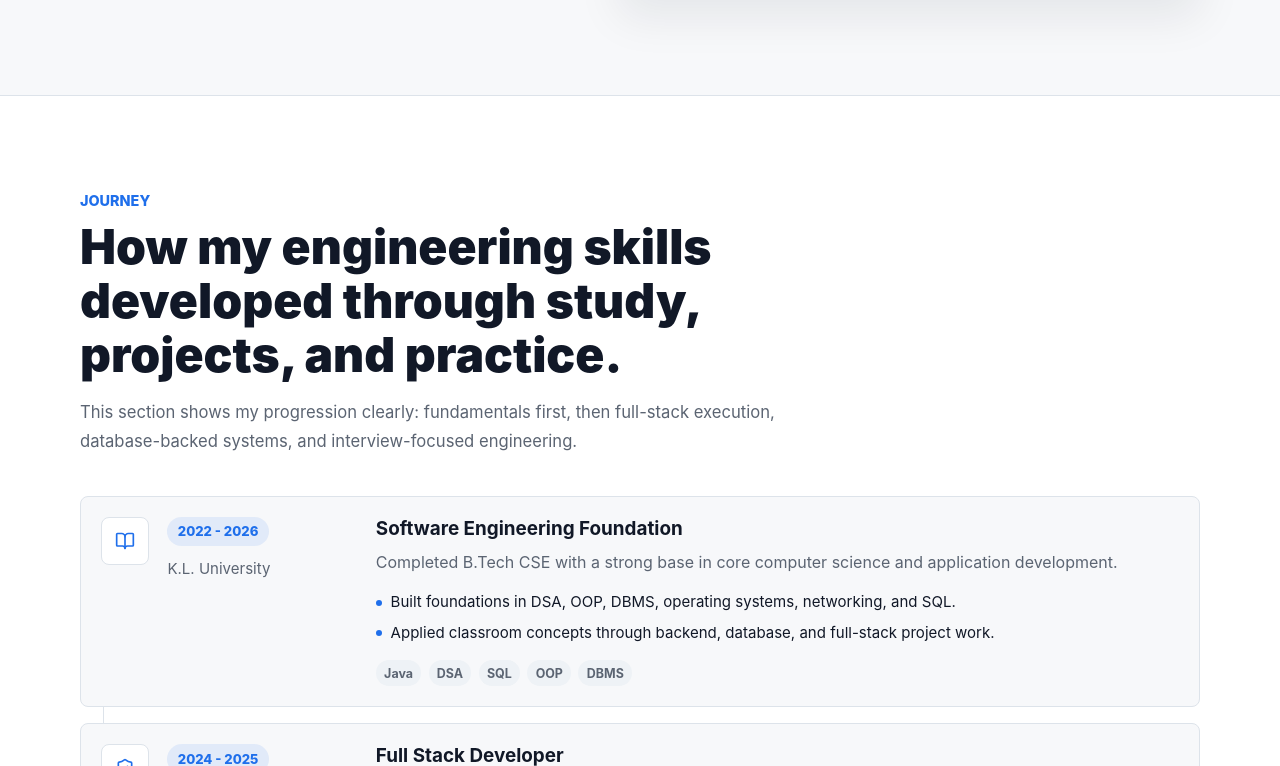
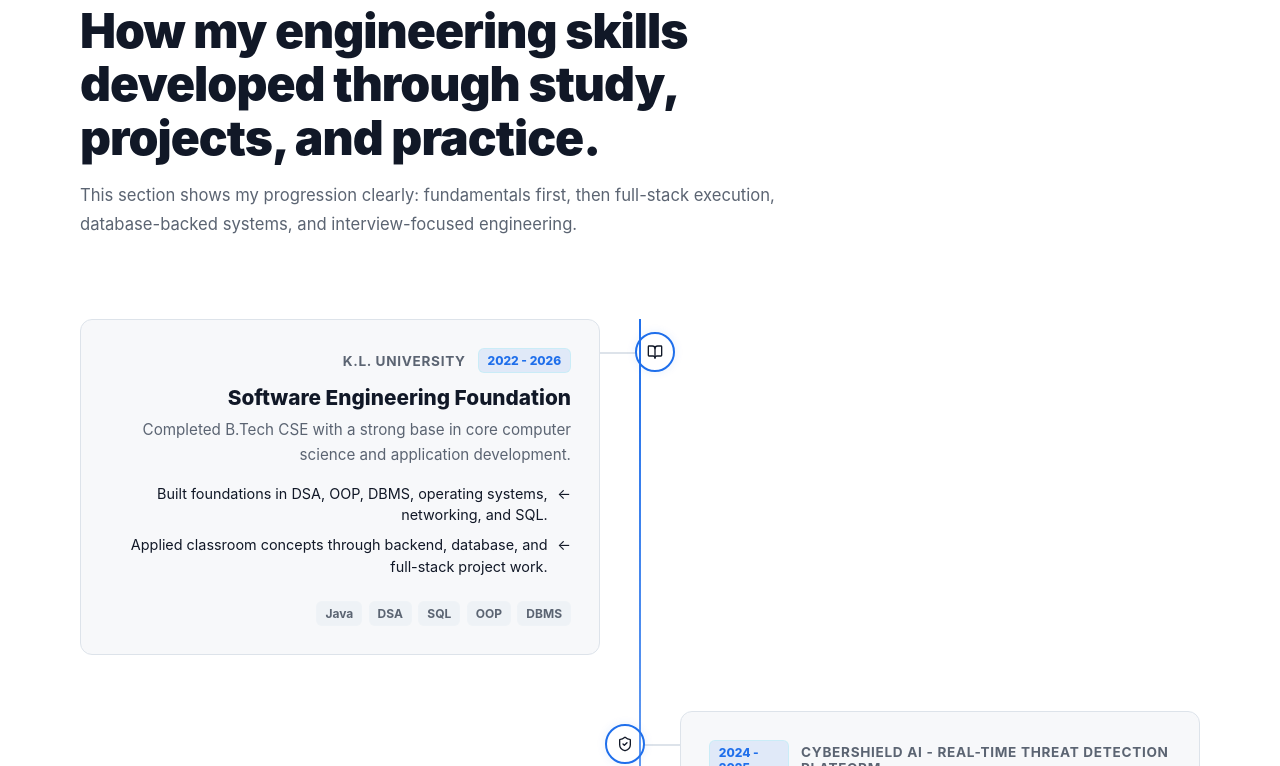
Before and after one commit to LAKSHMAN-NADAVAPALLI/Lakshman_portfolio, a React (Create React App) app in the folder my-portfolio/: page / in a window 1280 px wide. Shown: the part 1854-2620 px from the top of the page. Built offline with nearby package versions, Linux system fonts and the light colour scheme.

Commit message:
Updated portfolio content and UI

```diff
--- a/my-portfolio/src/components/CustomCursor.js
+++ b/my-portfolio/src/components/CustomCursor.js
@@ -1,182 +1,58 @@
 import React, { useEffect, useState } from "react";
-import styled, { createGlobalStyle } from "styled-components";
-
-const CursorGlobalStyle = createGlobalStyle`
-  @media (hover: hover) and (pointer: fine) {
-    body.signature-cursor,
-    body.signature-cursor * {
-      cursor: none !important;
-    }
-  }
-`;
-
-const Spotlight = styled.div`
-  position: fixed;
-  inset: 0;
-  z-index: 9996;
-  pointer-events: none;
-  opacity: ${(props) => (props.$active ? 1 : 0)};
-  background: radial-gradient(
-    220px circle at ${(props) => props.$x}px ${(props) => props.$y}px,
-    ${(props) => props.theme.accentSoft},
-    transparent 58%
-  );
-  transition: opacity 0.25s ease;
-`;
+import styled from "styled-components";
 
 const Pointer = styled.div`
   position: fixed;
   top: 0;
   left: 0;
-  z-index: 9999;
-  width: ${(props) => (props.$hovering ? "34px" : "18px")};
-  height: ${(props) => (props.$hovering ? "34px" : "18px")};
+  width: 8px;
+  height: 8px;
+  background-color: #ffffff;
+  border-radius: 50%;
   pointer-events: none;
-  opacity: ${(props) => (props.$active ? 1 : 0)};
-  transform:
-    translate3d(${(props) => props.$x}px, ${(props) => props.$y}px, 0)
-    translate(-50%, -50%)
-    rotate(45deg);
-  border: 1.5px solid ${(props) => props.theme.accent};
-  border-radius: ${(props) => (props.$hovering ? "12px" : "5px")};
-  background: ${(props) => (props.$hovering ? props.theme.accentSoft : props.theme.surface)};
-  box-shadow:
-    0 0 0 1px ${(props) => props.theme.surface},
-    0 14px 34px rgba(0, 0, 0, 0.18);
-  transition:
-    width 0.18s ease,
-    height 0.18s ease,
-    border-radius 0.18s ease,
-    background 0.18s ease,
-    opacity 0.2s ease,
-    transform 0.08s linear;
+  z-index: 99999;
+  transform: translate(-50%, -50%);
 
-  &::after {
-    content: "";
-    position: absolute;
-    inset: 5px;
-    border-radius: 3px;
-    background: ${(props) => props.theme.accent};
-    opacity: ${(props) => (props.$hovering ? 0 : 1)};
-    transition: opacity 0.15s ease;
+  /* The Secret Sauce: Inverts colors over backgrounds/text automatically */
+  mix-blend-mode: difference;
+
+  will-change: transform;
+  transition: transform 0.1s ease;
+
+  /* Subtle size increase when clicking */
+  &:active {
+    transform: translate(-50%, -50%) scale(1.5);
   }
 `;
 
-const Label = styled.div`
-  position: fixed;
-  top: 0;
-  left: 0;
-  z-index: 9999;
-  pointer-events: none;
-  opacity: ${(props) => (props.$active && props.$hovering ? 1 : 0)};
-  transform: translate3d(${(props) => props.$x + 22}px, ${(props) => props.$y + 20}px, 0);
-  padding: 0.38rem 0.55rem;
-  border: 1px solid ${(props) => props.theme.border};
-  border-radius: 8px;
-  background: ${(props) => props.theme.surface};
-  color: ${(props) => props.theme.textColor};
-  box-shadow: ${(props) => props.theme.cardShadow};
-  font-size: 0.72rem;
-  font-weight: 850;
-  letter-spacing: 0.08em;
-  text-transform: uppercase;
-  transition: opacity 0.15s ease, transform 0.08s linear;
-`;
-
-const getCursorLabel = (target) => {
-  const element = target?.closest?.("a, button, [role='button'], input, textarea, select, iframe");
-
-  if (!element) {
-    return "";
-  }
-
-  if (element.tagName === "A") {
-    const text = element.textContent?.trim();
-    if (/resume|download/i.test(text)) return "Download";
-    if (/project|demo|github|credential|linkedin/i.test(text)) return "Open";
-    if (/contact|email|mail/i.test(text) || element.href?.startsWith("mailto:")) return "Contact";
-    return "Open";
-  }
-
-  if (element.tagName === "BUTTON") {
-    return "Switch";
-  }
-
-  return "Focus";
-};
-
-const CustomCursor = () => {
-  const [cursor, setCursor] = useState({
-    x: -100,
-    y: -100,
-    active: false,
-    hovering: false,
-    enabled: false,
-    label: "",
-  });
+const CleanCursor = () => {
+  const [position, setPosition] = useState({ x: -20, y: -20 });
+  const [enabled, setEnabled] = useState(false);
 
   useEffect(() => {
-    const canUseCursor =
-      window.matchMedia("(hover: hover) and (pointer: fine)").matches &&
-      !window.matchMedia("(prefers-reduced-motion: reduce)").matches;
+    // Only turn on if the device actually has a precision mouse (keeps mobile safe)
+    const hasMouse = window.matchMedia("(hover: hover) and (pointer: fine)").matches;
+    if (!hasMouse) return;
 
-    if (!canUseCursor) {
-      return undefined;
-    }
+    setEnabled(true);
 
-    document.body.classList.add("signature-cursor");
-    setCursor((current) => ({ ...current, enabled: true }));
-
-    const handleMove = (event) => {
-      const label = getCursorLabel(event.target);
-      setCursor({
-        x: event.clientX,
-        y: event.clientY,
-        active: true,
-        hovering: Boolean(label),
-        enabled: true,
-        label,
-      });
-    };
-
-    const handleLeave = () => {
-      setCursor((current) => ({ ...current, active: false, hovering: false, label: "" }));
+    const handleMove = (e) => {
+      setPosition({ x: e.clientX, y: e.clientY });
     };
 
     window.addEventListener("mousemove", handleMove);
-    window.addEventListener("mouseleave", handleLeave);
-
-    return () => {
-      document.body.classList.remove("signature-cursor");
-      window.removeEventListener("mousemove", handleMove);
-      window.removeEventListener("mouseleave", handleLeave);
-    };
+    return () => window.removeEventListener("mousemove", handleMove);
   }, []);
 
-  if (!cursor.enabled) {
-    return null;
-  }
+  if (!enabled) return null;
 
   return (
-    <>
-      <CursorGlobalStyle />
-      <Spotlight $x={cursor.x} $y={cursor.y} $active={cursor.active} />
-      <Pointer
-        $x={cursor.x}
-        $y={cursor.y}
-        $active={cursor.active}
-        $hovering={cursor.hovering}
-      />
-      <Label
-        $x={cursor.x}
-        $y={cursor.y}
-        $active={cursor.active}
-        $hovering={cursor.hovering}
-      >
-        {cursor.label}
-      </Label>
-    </>
+    <Pointer
+      style={{
+        transform: `translate3d(${position.x}px, ${position.y}px, 0) translate(-50%, -50%)`
+      }}
+    />
   );
 };
 
-export default CustomCursor;
+export default CleanCursor;
--- a/my-portfolio/src/components/Navbar.js
+++ b/my-portfolio/src/components/Navbar.js
@@ -26,7 +26,7 @@ const Nav = styled.nav`
 const Brand = styled(Link)`
   text-decoration: none;
   color: ${(props) => props.theme.textColor};
-  font-size: 1.05rem;
+  font-size: 1.25rem;
   font-weight: 800;
   letter-spacing: 0;
   white-space: nowrap;
@@ -66,7 +66,7 @@ const NavLinks = styled.div`
 `;
 
 const ThemeButton = styled.button`
-  width: 40px;
+  width: 55px;
   height: 40px;
   display: inline-flex;
   align-items: center;
--- a/my-portfolio/src/pages/About.js
+++ b/my-portfolio/src/pages/About.js
@@ -23,9 +23,13 @@ const Inner = styled.div`
 const SectionLabel = styled.p`
   margin: 0 0 0.75rem;
   color: ${(props) => props.theme.accent};
-  font-size: 0.9rem;
+  font-size: 2rem;
   font-weight: 800;
   text-transform: uppercase;
+
+  display: inline-block;
+  border-bottom: 3px solid ${(props) => props.theme.accent};
+  padding-bottom: 4px;
 `;
 
 const Title = styled.h1`
--- a/my-portfolio/src/pages/Certifications.js
+++ b/my-portfolio/src/pages/Certifications.js
@@ -26,9 +26,13 @@ const Header = styled.div`
 const SectionLabel = styled.p`
   margin: 0 0 0.7rem;
   color: ${(props) => props.theme.accent};
-  font-size: 0.9rem;
+  font-size: 1.9rem;
   font-weight: 800;
   text-transform: uppercase;
+
+  display: inline-block;
+  border-bottom: 3px solid ${(props) => props.theme.accent};
+  padding-bottom: 4px;
 `;
 
 const Title = styled.h1`
--- a/my-portfolio/src/pages/Contact.js
+++ b/my-portfolio/src/pages/Contact.js
@@ -17,9 +17,13 @@ const Inner = styled.div`
 const SectionLabel = styled.p`
   margin: 0 0 0.7rem;
   color: ${(props) => props.theme.accent};
-  font-size: 0.9rem;
+  font-size: 1.9rem;
   font-weight: 800;
   text-transform: uppercase;
+
+  display: inline-block;
+  border-bottom: 3px solid ${(props) => props.theme.accent};
+  padding-bottom: 4px;
 `;
 
 const Title = styled.h1`
--- a/my-portfolio/src/pages/Experience.js
+++ b/my-portfolio/src/pages/Experience.js
@@ -1,12 +1,16 @@
+
+
+
 import React from "react";
 import styled from "styled-components";
 import { motion } from "framer-motion";
 import { BookOpen, Code2, Database, ShieldCheck } from "lucide-react";
 
 const Container = styled.section`
-  padding: clamp(4rem, 8vw, 6rem) clamp(1.2rem, 5vw, 4rem);
-  background: ${(props) => props.theme.surface};
-  border-block: 1px solid ${(props) => props.theme.border};
+  padding: clamp(4rem, 8vw, 8rem) clamp(1.2rem, 5vw, 4rem);
+  background: ${(props) => props.theme.surface || "#050505"};
+  border-block: 1px solid ${(props) => props.theme.border || "rgba(255,255,255,0.08)"};
+  overflow: hidden;
 `;
 
 const Inner = styled.div`
@@ -16,182 +20,263 @@ const Inner = styled.div`
 
 const Header = styled.div`
   max-width: 760px;
-  margin-bottom: 2.5rem;
+  margin-bottom: 5rem;
 `;
 
 const SectionLabel = styled.p`
   margin: 0 0 0.7rem;
-  color: ${(props) => props.theme.accent};
-  font-size: 0.9rem;
+  color: ${(props) => props.theme.accent || "#00ffcc"};
+  font-size: 0.85rem;
   font-weight: 800;
   text-transform: uppercase;
+  letter-spacing: 0.15em;
+  display: inline-block;
+  border-bottom: 2px solid ${(props) => props.theme.accent || "#00ffcc"};
+  padding-bottom: 4px;
 `;
 
 const Title = styled.h1`
   margin: 0;
-  color: ${(props) => props.theme.textColor};
+  color: ${(props) => props.theme.textColor || "#ffffff"};
   font-size: clamp(2rem, 4vw, 3rem);
   line-height: 1.12;
   font-weight: 900;
+  letter-spacing: -0.02em;
 `;
 
 const Subtitle = styled.p`
   margin: 1rem 0 0;
-  color: ${(props) => props.theme.mutedText};
+  color: ${(props) => props.theme.mutedText || "rgba(255,255,255,0.5)"};
   line-height: 1.75;
   font-size: 1.04rem;
 `;
 
+/* THE CENTRAL SPINE TRACK */
 const Timeline = styled.div`
   position: relative;
-  display: grid;
-  gap: 1rem;
+  display: flex;
+  flex-direction: column;
+  gap: 3.5rem;
 
+  /* The main vertical stem line */
   &::before {
     content: "";
     position: absolute;
-    top: 1rem;
-    bottom: 1rem;
-    left: 23px;
-    width: 1px;
-    background: ${(props) => props.theme.border};
+    top: 0;
+    bottom: 0;
+    left: 50%;
+    width: 2px;
+    background: linear-gradient(
+      180deg,
+      ${(props) => props.theme.accent || "#00ffcc"} 0%,
+      rgba(255, 255, 255, 0.05) 100%
+    );
+    transform: translateX(-50%);
+    z-index: 1;
+  }
 
-    @media (max-width: 720px) {
-      display: none;
+  @media (max-width: 820px) {
+    gap: 2rem;
+    &::before {
+      left: 20px;
+      transform: none;
     }
   }
 `;
 
+/* THE LEFT-RIGHT ALTERNATING ENGINE */
 const Card = styled(motion.article)`
   position: relative;
-  display: grid;
-  grid-template-columns: 48px minmax(150px, 190px) 1fr;
-  gap: 1.15rem;
-  padding: 1.25rem;
-  border: 1px solid ${(props) => props.theme.border};
-  border-radius: 8px;
-  background: ${(props) => props.theme.background};
-  transition: transform 0.2s ease, border-color 0.2s ease, box-shadow 0.2s ease;
+  width: calc(50% - 2.5rem); // Takes exactly half the screen width minus gap room
+  padding: 1.75rem;
+  border: 1px solid ${(props) => props.theme.border || "rgba(255,255,255,0.06)"};
+  border-radius: 12px;
+  background: ${(props) => props.theme.background || "rgba(255,255,255,0.01)"};
+  backdrop-filter: blur(12px);
+  display: flex;
+  flex-direction: column;
+  transition: transform 0.25s ease, border-color 0.25s ease, box-shadow 0.25s ease;
 
   &:hover {
-    transform: translateY(-3px);
-    border-color: ${(props) => props.theme.accent};
-    box-shadow: ${(props) => props.theme.cardShadow};
+    transform: translateY(-4px);
+    border-color: ${(props) => props.theme.accent || "#00ffcc"};
+    box-shadow: 0 10px 30px rgba(0, 0, 0, 0.5);
   }
 
-  @media (max-width: 720px) {
-    grid-template-columns: 42px 1fr;
+  /* Even Cards (0, 2) -> Shifted cleanly to the LEFT side of the spine */
+  &:nth-child(odd) {
+    align-self: flex-start;
+    text-align: right;
+
+    /* Left side layout alignment changes */
+    .meta-layout { flex-direction: row-reverse; justify-content: flex-start; }
+    .tags-layout { justify-content: flex-end; }
+    .proof-layout li { flex-direction: row-reverse; text-align: right; }
+    .proof-layout li::before { margin-left: 0.6rem; margin-right: 0; content: "←"; }
+    .icon-position { right: -3.5rem; left: auto; transform: translate(50%, -50%); }
+
+    /* The horizontal branching arm linking card back to the center tree */
+    &::after {
+      content: "";
+      position: absolute;
+      top: 2rem;
+      right: -2.5rem;
+      width: 2.5rem;
+      height: 2px;
+      background: ${(props) => props.theme.border || "rgba(255,255,255,0.1)"};
+      z-index: 0;
+    }
+  }
+
+  /* Odd Cards (1, 3) -> Shifted cleanly to the RIGHT side of the spine */
+  &:nth-child(even) {
+    align-self: flex-end;
+    text-align: left;
+
+    .meta-layout { flex-direction: row; justify-content: flex-start; }
+    .tags-layout { justify-content: flex-start; }
+    .proof-layout li { flex-direction: row; text-align: left; }
+    .proof-layout li::before { margin-right: 0.6rem; margin-left: 0; content: "→"; }
+    .icon-position { left: -3.5rem; right: auto; transform: translate(-50%, -50%); }
+
+    /* The horizontal branching arm linking card back to the center tree */
+    &::after {
+      content: "";
+      position: absolute;
+      top: 2rem;
+      left: -2.5rem;
+      width: 2.5rem;
+      height: 2px;
+      background: ${(props) => props.theme.border || "rgba(255,255,255,0.1)"};
+      z-index: 0;
+    }
+  }
+
+  /* Responsive Fallback: On small viewports, fold everything down back into a single standard track */
+  @media (max-width: 820px) {
+    width: calc(100% - 3.5rem) !important;
+    align-self: flex-end !important;
+    text-align: left !important;
+    padding: 2.5rem 1.5rem 1.5rem;
+
+    .meta-layout { flex-direction: row !important; }
+    .tags-layout { justify-content: flex-start !important; }
+    .proof-layout li { flex-direction: row !important; text-align: left !important; }
+    .proof-layout li::before { margin-right: 0.6rem !important; margin-left: 0 !important; content: "→" !important; }
+    .icon-position { left: 1.5rem !important; top: -20px !important; transform: none !important; }
+
+    &::after {
+      top: 2rem;
+      left: -1.75rem !important;
+      width: 1.75rem !important;
+    }
   }
 `;
 
 const IconBox = styled.div`
-  position: relative;
-  z-index: 1;
-  width: 48px;
-  height: 48px;
+  position: absolute;
+  top: 2rem;
+  z-index: 5;
+  width: 40px;
+  height: 40px;
   display: inline-flex;
   align-items: center;
   justify-content: center;
-  border-radius: 8px;
-  border: 1px solid ${(props) => props.theme.border};
-  background: ${(props) => props.theme.surface};
-  color: ${(props) => props.theme.accent};
-
-  @media (max-width: 720px) {
-    width: 42px;
-    height: 42px;
-  }
+  border-radius: 50%;
+  border: 2px solid ${(props) => props.theme.accent || "#00ffcc"};
+  background: ${(props) => props.theme.surface || "#0a0a0a"};
+  color: ${(props) => props.theme.textColor || "#ffffff"};
+  box-shadow: 0 0 10px ${(props) => props.theme.accentSoft || "rgba(0,255,204,0.3)"};
 `;
 
 const Meta = styled.div`
-  @media (max-width: 720px) {
-    grid-column: 2;
-  }
+  display: flex;
+  align-items: center;
+  gap: 0.75rem;
+  margin-bottom: 0.75rem;
 `;
 
 const Duration = styled.span`
   display: inline-flex;
-  width: fit-content;
-  padding: 0.42rem 0.65rem;
-  border-radius: 999px;
-  background: ${(props) => props.theme.accentSoft};
-  color: ${(props) => props.theme.accent};
-  font-size: 0.82rem;
+  padding: 0.25rem 0.55rem;
+  border-radius: 6px;
+  background: ${(props) => props.theme.accentSoft || "rgba(0, 255, 220, 0.05)"};
+  color: ${(props) => props.theme.accent || "#00ffcc"};
+  font-size: 0.75rem;
   font-weight: 800;
+  border: 1px solid rgba(0, 255, 220, 0.1);
 `;
 
 const Company = styled.p`
-  margin: 0.7rem 0 0;
-  color: ${(props) => props.theme.mutedText};
-  font-size: 0.94rem;
-  line-height: 1.55;
+  margin: 0;
+  color: ${(props) => props.theme.mutedText || "rgba(255,255,255,0.4)"};
+  font-size: 0.85rem;
+  font-weight: 700;
+  text-transform: uppercase;
+  letter-spacing: 0.05em;
 `;
 
 const Content = styled.div`
-  @media (max-width: 720px) {
-    grid-column: 1 / -1;
-  }
+  display: flex;
+  flex-direction: column;
 `;
 
 const Role = styled.h2`
-  margin: 0;
-  color: ${(props) => props.theme.textColor};
-  font-size: 1.18rem;
+  margin: 0 0 0.5rem 0;
+  color: ${(props) => props.theme.textColor || "#ffffff"};
+  font-size: 1.3rem;
+  font-weight: 850;
 `;
 
 const Description = styled.p`
-  margin: 0.55rem 0 0;
-  color: ${(props) => props.theme.mutedText};
-  line-height: 1.72;
+  margin: 0;
+  color: ${(props) => props.theme.mutedText || "rgba(255,255,255,0.6)"};
+  line-height: 1.6;
+  font-size: 0.95rem;
 `;
 
 const ProofList = styled.ul`
-  margin: 0.9rem 0 0;
+  margin: 1rem 0 0 0;
   padding: 0;
   list-style: none;
   display: grid;
-  gap: 0.45rem;
+  gap: 0.5rem;
 `;
 
 const ProofItem = styled.li`
-  color: ${(props) => props.theme.textColor};
-  font-size: 0.94rem;
-  line-height: 1.55;
-
-  &::before {
-    content: "";
-    display: inline-block;
-    width: 6px;
-    height: 6px;
-    margin-right: 0.55rem;
-    border-radius: 50%;
-    background: ${(props) => props.theme.accent};
-    vertical-align: 0.12rem;
-  }
+  color: ${(props) => props.theme.textColor || "rgba(255,255,255,0.85)"};
+  font-size: 0.9rem;
+  line-height: 1.5;
+  display: flex;
+  align-items: flex-start;
 `;
 
 const Tags = styled.div`
   display: flex;
   flex-wrap: wrap;
-  gap: 0.45rem;
-  margin-top: 1rem;
+  gap: 0.4rem;
+  margin-top: 1.5rem;
 `;
 
 const Tag = styled.span`
-  padding: 0.35rem 0.52rem;
-  border-radius: 999px;
-  background: ${(props) => props.theme.surfaceSoft};
-  color: ${(props) => props.theme.mutedText};
-  font-size: 0.78rem;
-  font-weight: 750;
+  padding: 0.25rem 0.5rem;
+  border-radius: 6px;
+  background: ${(props) => props.theme.surfaceSoft || "rgba(255,255,255,0.03)"};
+  border: 1px solid rgba(255,255,255,0.05);
+  color: ${(props) => props.theme.mutedText || "rgba(255,255,255,0.5)"};
+  font-size: 0.75rem;
+  font-weight: 700;
 `;
 
+// ==========================================
+// Data array stays exactly unchanged
+// ==========================================
 const experiences = [
   {
     role: "Software Engineering Foundation",
     company: "K.L. University",
     duration: "2022 - 2026",
-    icon: <BookOpen size={20} />,
+    icon: <BookOpen size={16} />,
     description:
       "Completed B.Tech CSE with a strong base in core computer science and application development.",
     proof: [
@@ -204,7 +289,7 @@ const experiences = [
     role: "Full Stack Developer",
     company: "CyberShield AI - Real-Time Threat Detection Platform",
     duration: "2024 - 2025",
-    icon: <ShieldCheck size={20} />,
+    icon: <ShieldCheck size={16} />,
     description:
       "Designed and developed a security-focused platform for analyzing logs and presenting threat insights.",
     proof: [
@@ -217,7 +302,7 @@ const experiences = [
     role: "Backend and Database Developer",
     company: "Academic and Personal Projects",
     duration: "2023 - 2024",
-    icon: <Database size={20} />,
+    icon: <Database size={16} />,
     description:
       "Built data-backed applications with emphasis on clean business logic and reliable persistence.",
     proof: [
@@ -230,7 +315,7 @@ const experiences = [
     role: "Interview and Product Engineering Practice",
     company: "Independent preparation",
     duration: "2025 - 2026",
-    icon: <Code2 size={20} />,
+    icon: <Code2 size={16} />,
     description:
       "Practiced technical problem solving and refined projects to match real software engineering expectations.",
     proof: [
@@ -263,20 +348,21 @@ const Experience = () => {
               viewport={{ once: true, amount: 0.2 }}
               transition={{ duration: 0.45, delay: index * 0.06 }}
             >
-              <IconBox>{exp.icon}</IconBox>
-              <Meta>
+              {/* Injected custom layout utility class targets for precise vector connection hooks */}
+              <IconBox className="icon-position">{exp.icon}</IconBox>
+              <Meta className="meta-layout">
                 <Duration>{exp.duration}</Duration>
                 <Company>{exp.company}</Company>
               </Meta>
               <Content>
                 <Role>{exp.role}</Role>
                 <Description>{exp.description}</Description>
-                <ProofList>
+                <ProofList className="proof-layout">
                   {exp.proof.map((item) => (
                     <ProofItem key={item}>{item}</ProofItem>
                   ))}
                 </ProofList>
-                <Tags>
+                <Tags className="tags-layout">
                   {exp.tools.map((tool) => (
                     <Tag key={tool}>{tool}</Tag>
                   ))}
--- a/my-portfolio/src/pages/Resume.js
+++ b/my-portfolio/src/pages/Resume.js
@@ -29,9 +29,13 @@ const Header = styled.div`
 const SectionLabel = styled.p`
   margin: 0 0 0.7rem;
   color: ${(props) => props.theme.accent};
-  font-size: 0.9rem;
+  font-size: 1.9rem;
   font-weight: 800;
   text-transform: uppercase;
+
+  display: inline-block;
+  border-bottom: 3px solid ${(props) => props.theme.accent};
+  padding-bottom: 4px;
 `;
 
 const Title = styled.h1`
--- a/my-portfolio/src/pages/Skills.js
+++ b/my-portfolio/src/pages/Skills.js
@@ -21,9 +21,13 @@ const Header = styled.div`
 const SectionLabel = styled.p`
   margin: 0 0 0.7rem;
   color: ${(props) => props.theme.accent};
-  font-size: 0.9rem;
+  font-size: 1.9rem;
   font-weight: 800;
   text-transform: uppercase;
+
+  display: inline-block;
+  border-bottom: 3px solid ${(props) => props.theme.accent};
+  padding-bottom: 4px;
 `;
 
 const Title = styled.h1`
```
Also changed, not shown: my-portfolio/src/pages/Home.js (+9 -9 lines), my-portfolio/src/pages/Projects.js (+7 -1 lines).
